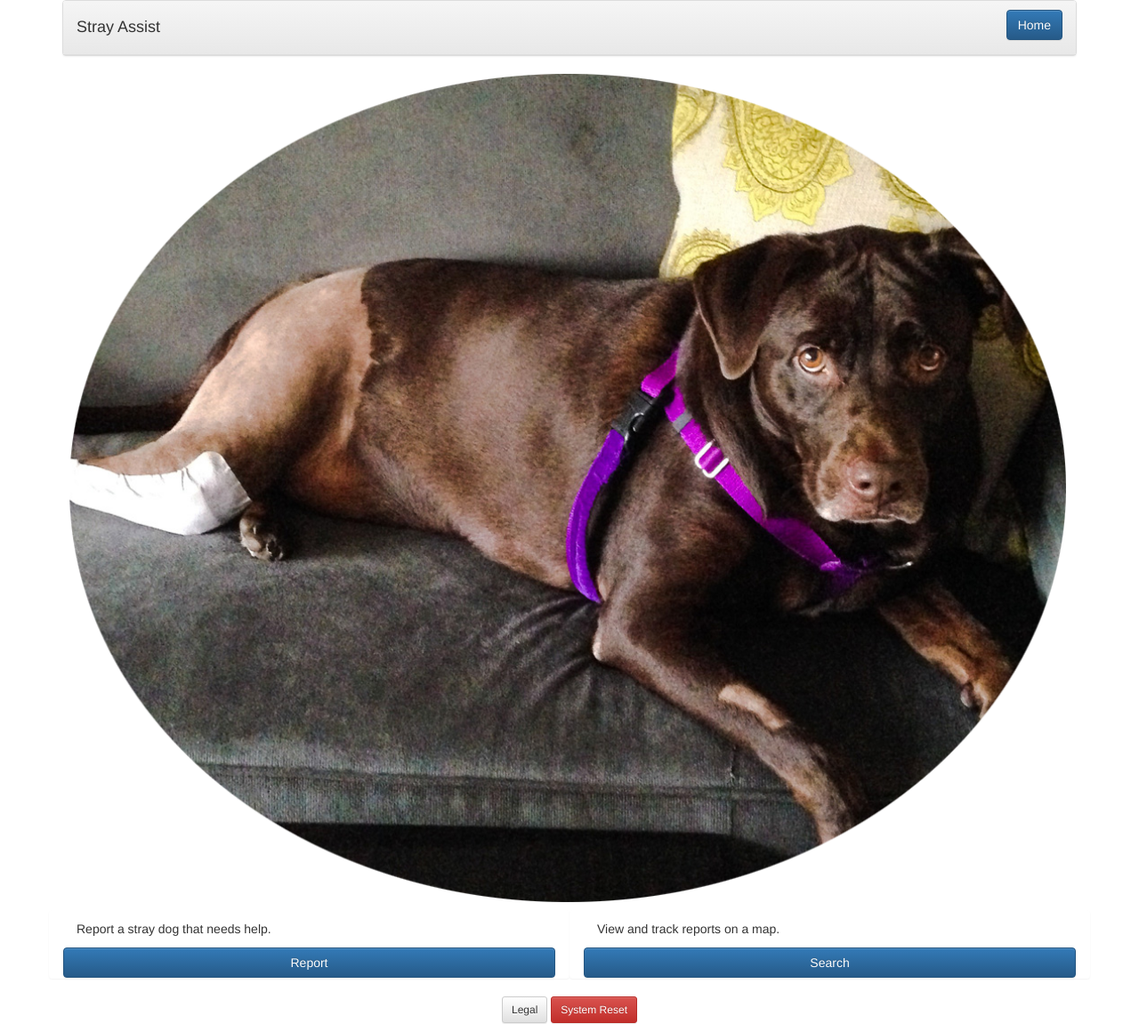
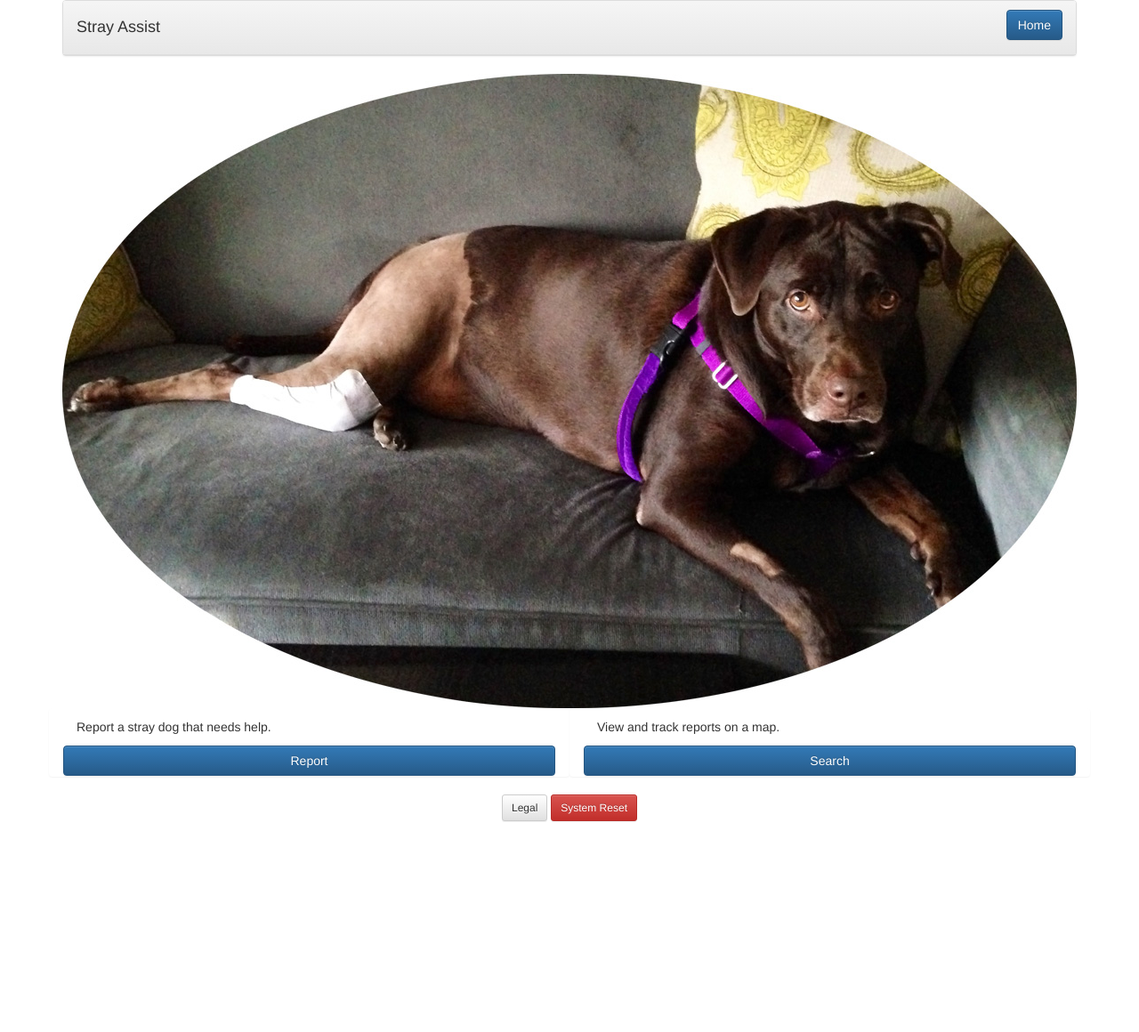
Before and after one commit to vvaswani/bluemix-stray-assist, a PHP site: template views/index.twig in a window 1280 px wide. Shown: the whole page at 89% size. After the commit the page ends 924 px from the top, so only its background shows below. Run offline with PHP 8.4, Linux system fonts and the light colour scheme; the template is opened without the code that fills it, so the values that code supplies are empty; a stand-in replaces the project's code that opens the database connection; some libraries are stand-ins or nearby versions.

Commit message:
Updated hero image

```diff
--- a/views/index.twig
+++ b/views/index.twig
@@ -43,7 +43,7 @@
       {% endfor %}
 
       <div class="hero-unit">
-          <img class="img-responsive" src="hero.png" />
+          <img class="img-responsive" src="hero.jpg" />
       </div>
 
       <div class="row">
```
Also changed, not shown: public/hero.jpg (added), public/hero.png (deleted).
